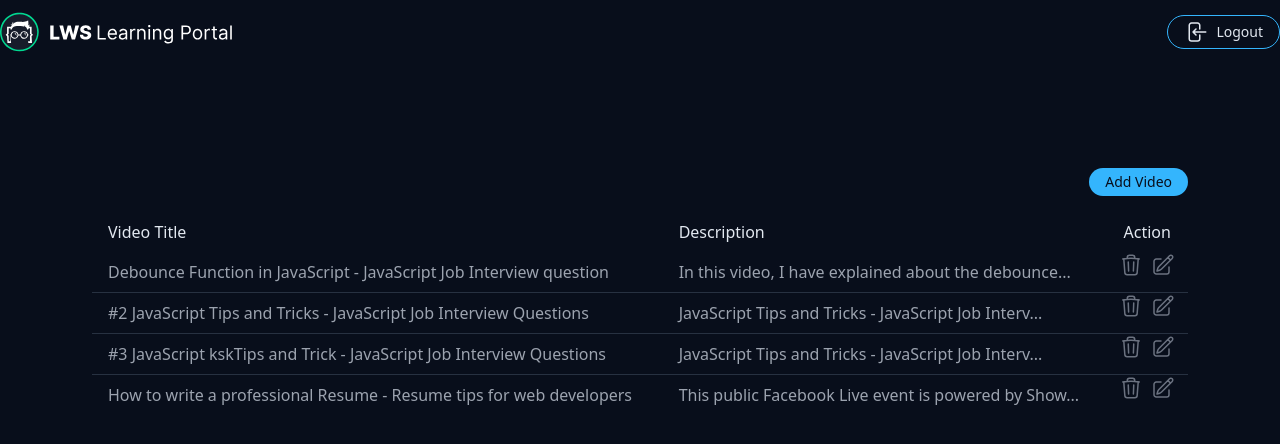
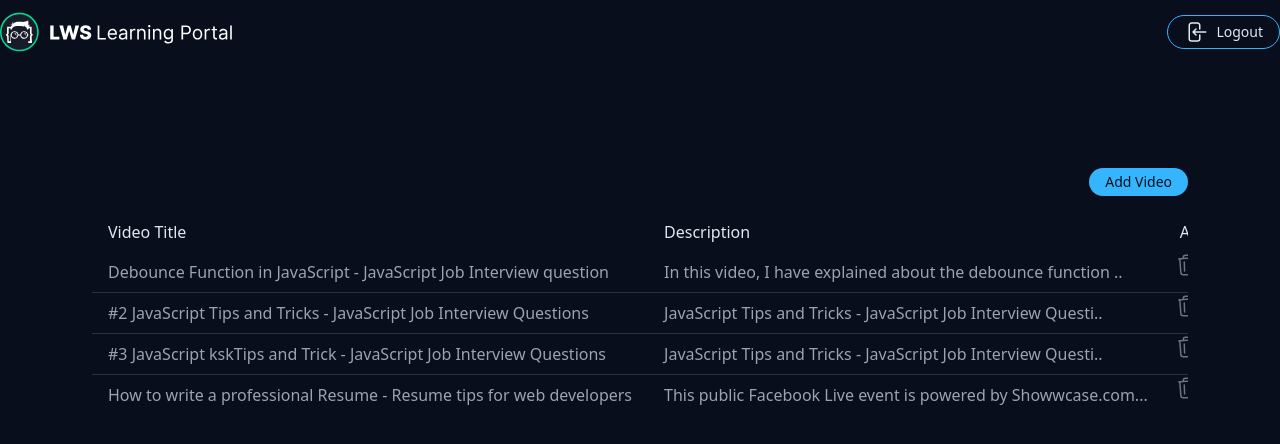
Before and after one commit to numangit/edtech-platform, a React (Create React App) app: page /admin/videos in a window 1280 px wide. Shown: the top 444 px of the page. Built offline with nearby package versions, Linux system fonts and the light colour scheme; data requests are answered from the project's data file.

Commit message:
video description rendering fixed

```diff
--- a/src/component/admin/adminVideo/VideoTableRow.js
+++ b/src/component/admin/adminVideo/VideoTableRow.js
@@ -13,7 +13,13 @@ const VideoTableRow = ({ video }) => {
     return (
         <tr>
             <td className="table-td">{title}</td>
-            <td className="table-td">{description.substring(0, 50)}...</td>
+            <td className="table-td">
+                {
+                    description.length > 60
+                        ? description.substring(0, 60) + '..'
+                        : description
+                }
+            </td>
             <td className="flex gap-x-2 justify-center text-gray-500">
                 <DeleteButton id={id} mutation={deleteVideo} />
                 <EditVideo id={id} />
```
